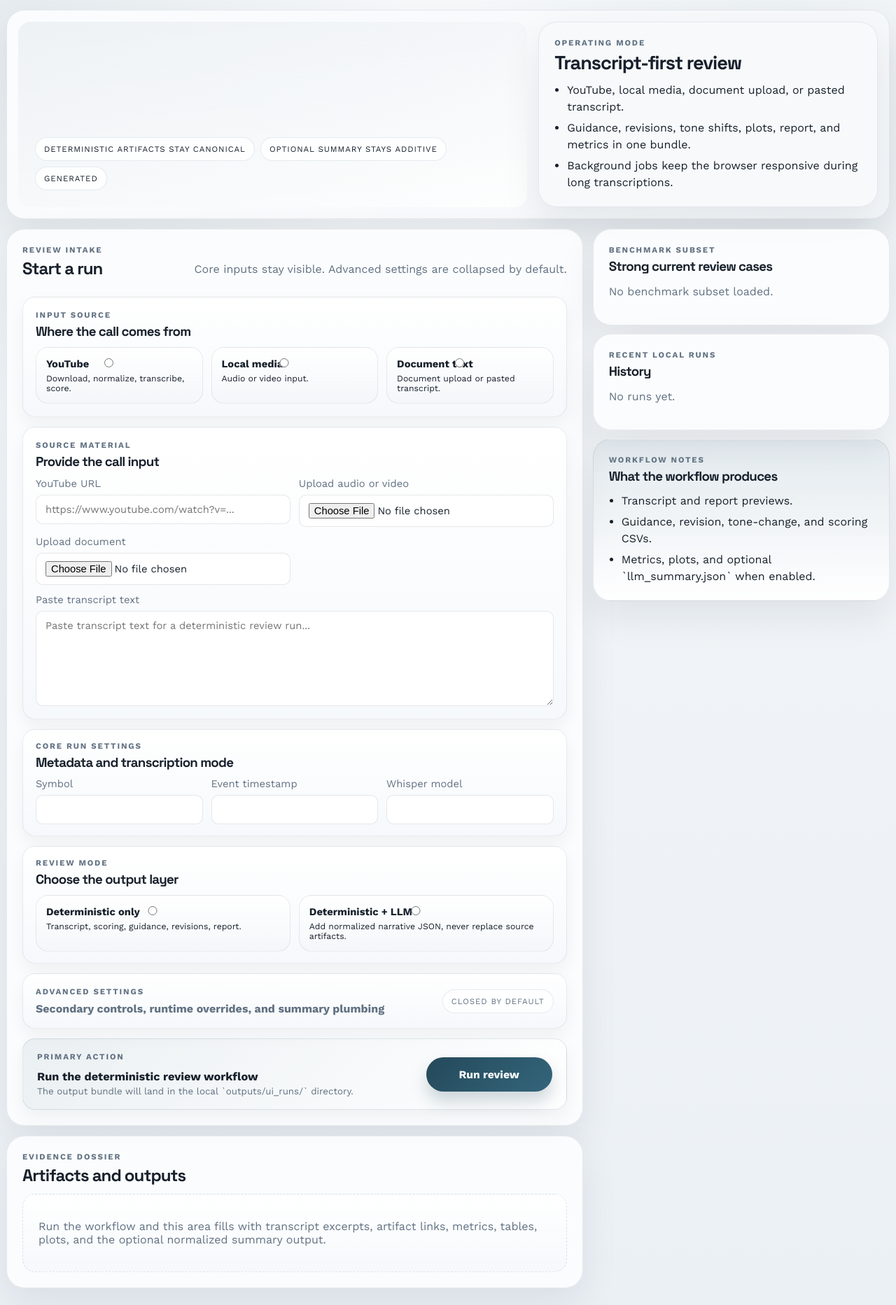
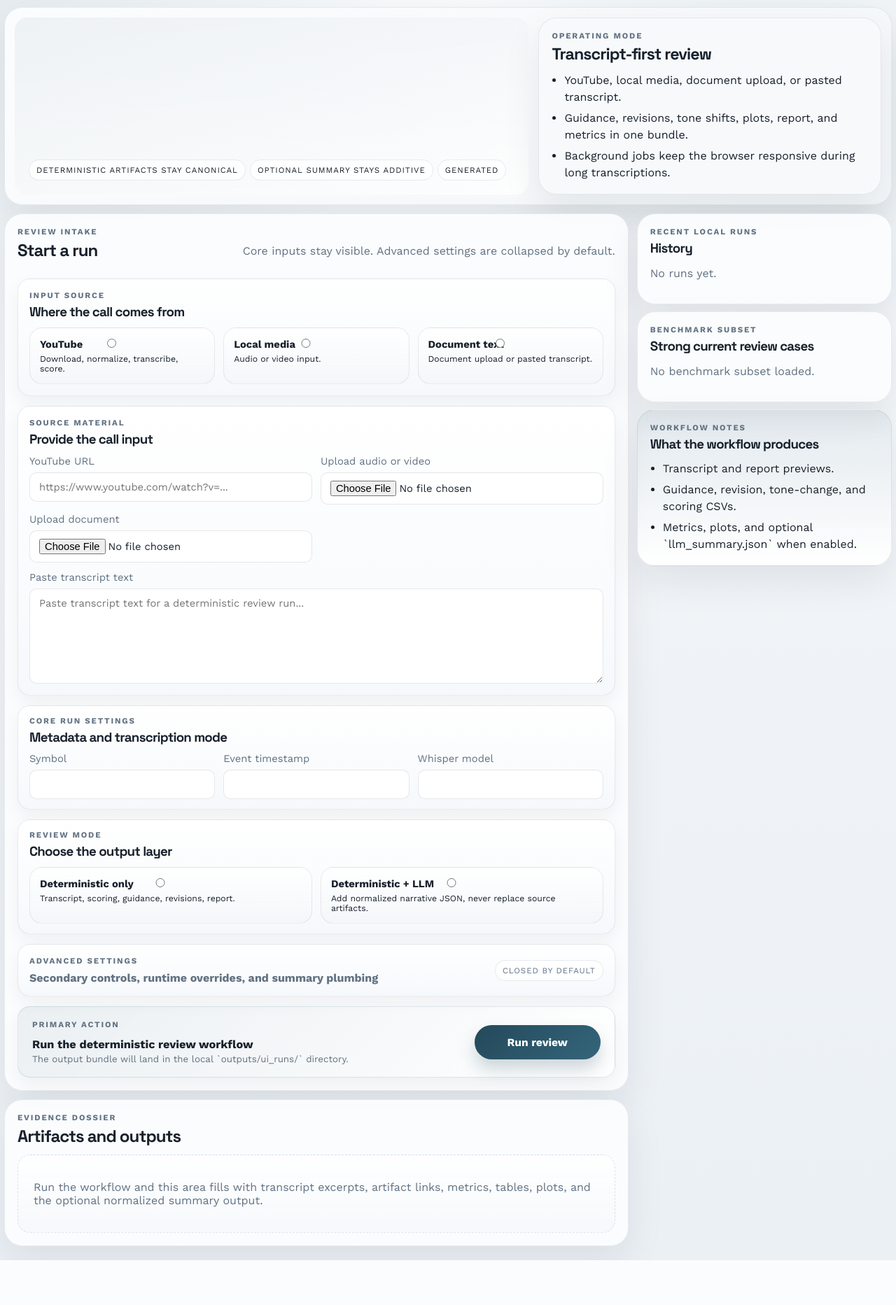
Before and after one commit to keithtgrehan/earnings-call-sentiment-from-voice-transcript-with-an-optional-video-24-02-2026, a Python web app: template app/templates/index.html in a window 1280 px wide. Shown: the whole page at 70% size. After the commit the page ends 1801 px from the top, so only its background shows below. Run offline with Jinja, Linux system fonts and the light colour scheme; the template is opened without the code that fills it, so the values that code supplies are empty.

Commit message:
Polish primary shell layout and benchmark/history density

```diff
--- a/app/static/styles.css
+++ b/app/static/styles.css
@@ -56,8 +56,8 @@
 }
 
 .site-shell {
-  width: min(1720px, calc(100vw - 18px));
-  margin: 14px auto 24px;
+  width: min(1840px, calc(100vw - 12px));
+  margin: 10px auto 20px;
 }
 
 .hero-band,
@@ -74,19 +74,19 @@
 .hero-band {
   display: grid;
   grid-template-columns: minmax(0, 1.2fr) minmax(320px, 0.8fr);
-  gap: 16px;
-  padding: 16px;
+  gap: 14px;
+  padding: 14px;
   background: linear-gradient(140deg, rgba(251, 252, 253, 0.98), rgba(244, 247, 250, 0.98));
 }
 
 .hero-copy,
 .hero-aside,
 .panel {
-  padding: 24px;
+  padding: 20px;
 }
 
 .hero-copy {
-  min-height: 238px;
+  min-height: 206px;
   display: flex;
   flex-direction: column;
   justify-content: flex-end;
@@ -112,12 +112,12 @@
 }
 
 .hero-copy h1 {
-  font-size: clamp(2.8rem, 5.4vw, 5.4rem);
+  font-size: clamp(2.5rem, 4.8vw, 4.8rem);
   max-width: 8ch;
 }
 
 .hero-aside h2 {
-  font-size: 1.7rem;
+  font-size: 1.45rem;
 }
 
 .eyebrow {
@@ -143,17 +143,17 @@
 }
 
 .hero-lede {
-  margin: 12px 0 0;
+  margin: 10px 0 0;
   max-width: 58ch;
-  font-size: 1rem;
-  line-height: 1.62;
+  font-size: 0.96rem;
+  line-height: 1.55;
 }
 
 .hero-facts {
   display: flex;
   flex-wrap: wrap;
-  gap: 8px;
-  margin-top: 18px;
+  gap: 6px;
+  margin-top: 14px;
 }
 
 .hero-facts span,
@@ -171,7 +171,7 @@
 
 .hero-facts span,
 .summary-chip {
-  padding: 9px 12px;
+  padding: 7px 10px;
   border: 1px solid rgba(52, 101, 123, 0.12);
   background: rgba(255, 255, 255, 0.82);
 }
@@ -254,16 +254,16 @@
 }
 
 .workspace-layout {
-  margin-top: 14px;
+  margin-top: 12px;
   display: grid;
-  grid-template-columns: minmax(0, 1.32fr) minmax(300px, 0.68fr);
-  gap: 14px;
+  grid-template-columns: minmax(0, 1.42fr) minmax(280px, 0.58fr);
+  gap: 12px;
   align-items: start;
 }
 
 .main-stack {
   display: grid;
-  gap: 14px;
+  gap: 12px;
 }
 
 .panel,
@@ -271,7 +271,7 @@
 .advanced-panel,
 .sidebar-panel,
 .dossier-panel {
-  padding: 22px;
+  padding: 18px;
 }
 
 .intake-panel {
@@ -283,7 +283,7 @@
   display: flex;
   align-items: flex-end;
   justify-content: space-between;
-  gap: 18px;
+  gap: 14px;
 }
 
 .no-margin {
@@ -300,14 +300,14 @@
 
 .group-card,
 .advanced-panel {
-  padding: 18px;
+  padding: 16px;
   border-radius: var(--radius-lg);
   background: linear-gradient(180deg, rgba(255,255,255,0.92), rgba(245,248,251,0.92));
   box-shadow: var(--shadow-soft);
 }
 
 .compact-card {
-  padding: 16px 18px;
+  padding: 14px 16px;
 }
 
 .segment-grid,
@@ -523,7 +523,7 @@
 
 .sidebar-stack {
   display: grid;
-  gap: 12px;
+  gap: 10px;
   position: sticky;
   top: 14px;
 }
```
Also changed, not shown: other parts of app/static/styles.css (+28 -18 lines), app/templates/index.html (+28 -28 lines).
